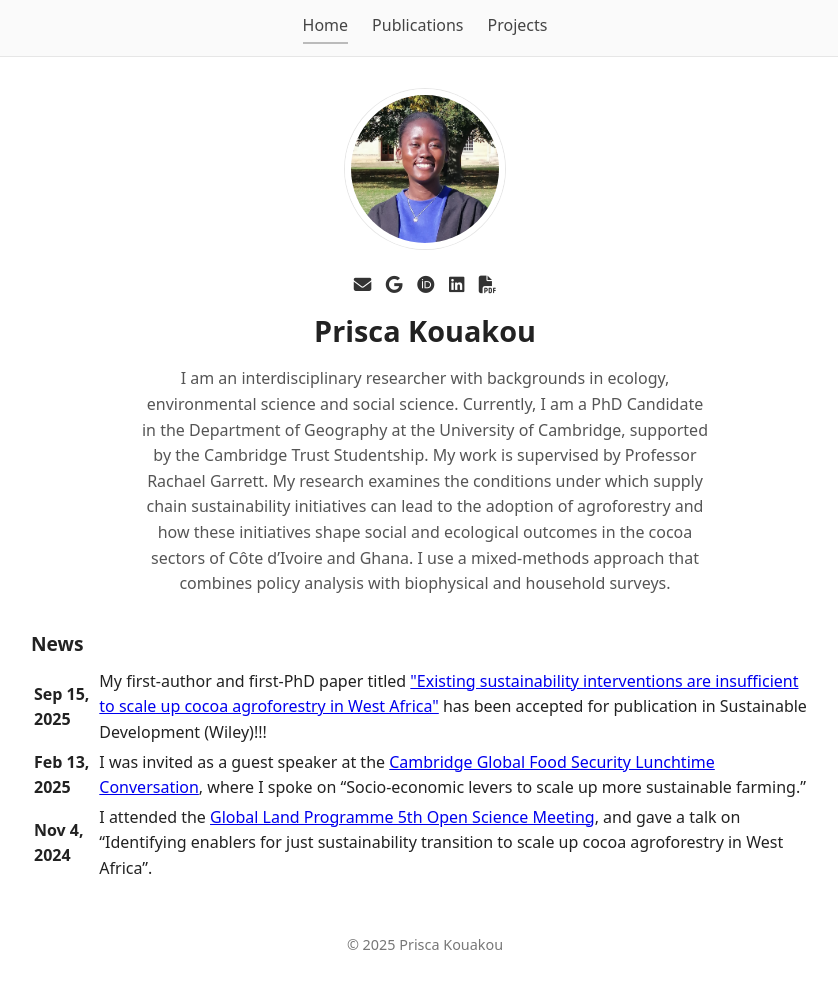
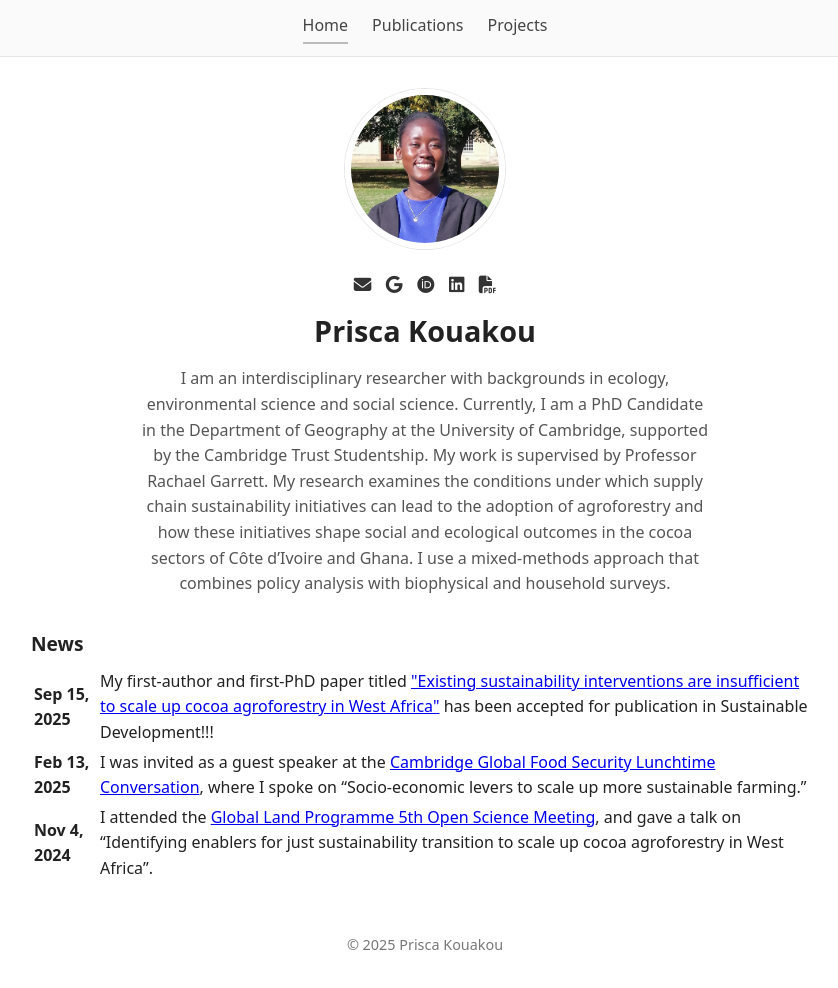
Before and after one commit to priscakmkouakou/priscakmkouakou.github.io, a Jekyll site: the page built from index.md, in a window 1280 px wide. Shown: the whole page, without its empty margins (215-1053 px from the left). Built offline with Jekyll 4.4.1, drawn with Linux system fonts in a browser that asks for light colours.

Commit message:
Update index.md

```diff
--- a/index.md
+++ b/index.md
@@ -25,14 +25,16 @@ layout: default
   <table>
    <tr>
     <td><strong>Sep 15, 2025</strong></td>
-    <td>My first-author and first-PhD paper titled <a href="https://www.repository.cam.ac.uk/handle/1810/389512/">"Existing sustainability interventions are insufficient to scale up cocoa agroforestry in West Africa"</a> has been accepted for publication in Sustainable Development (Wiley)!!!</td>
+    <td>My first-author and first-PhD paper titled <a href="https://www.repository.cam.ac.uk/handle/1810/389512/">"Existing sustainability interventions are insufficient to scale up cocoa agroforestry in West Africa"</a> has been accepted for publication in Sustainable Development!!!</td>
   </tr>
+
 
   <tr>
     <td><strong>Feb 13, 2025</strong></td>
     <td>I was invited as a guest speaker at the <a href="https://www.globalfood.cam.ac.uk/events/lunchtime-conversation-socio-economic-levers-scale-more-sustainable-farming/">Cambridge Global Food Security Lunchtime Conversation</a>, where I spoke on “Socio-economic levers to scale up more sustainable farming.”</td>
   </tr>
 
+
   <tr>
     <td><strong>Nov 4, 2024</strong></td>
     <td>I attended the <a href="https://glp.earth/news-events/events/5th-open-science-meeting-pathways-sustainable-and-just-land-systems/">Global Land Programme 5th Open Science Meeting</a>, and gave a talk on “Identifying enablers for just sustainability transition to scale up cocoa agroforestry in West Africa”.</td>
```
